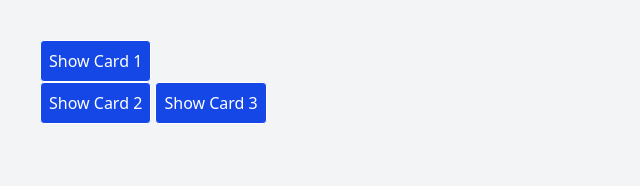
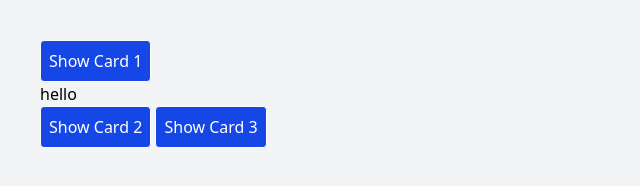
Before and after one commit to murtaza-yaqobi/Javascript-Files, a website: page card slider/cardSlider.html in a window 1280 px wide. Shown: the whole page, without its empty margins (0-640 px from the left). Drawn offline with Linux system fonts and the light colour scheme.

Commit message:
Changes added

```diff
--- a/card slider/cardSlider.html
+++ b/card slider/cardSlider.html
@@ -27,7 +27,9 @@
         Show Card 1
 
       </button>
-      <div></div>
+      <div><h1>
+        hello
+      </h1></div>
       <button
         id="nameOne1"
         class="bg-blue-700 p-2 text-white border hover:bg-blue-900 hover:cursor-pointer rounded-sm"
```
